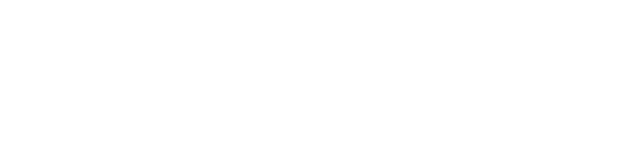
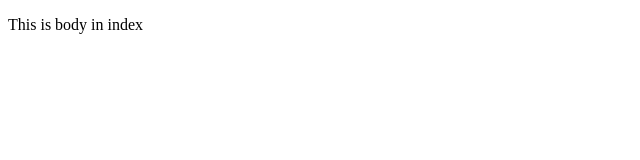
Before and after one commit to Ash0990/my-cv, a plain HTML site: page index.html in a window 1280 px wide. Shown: the whole page, without its empty margins (0-640 px from the left). Drawn offline with Linux system fonts and the light colour scheme.

Commit message:
Add files via upload

```diff
--- a/index.html
+++ b/index.html
@@ -8,6 +8,6 @@
     <title>Akash Hiremath</title>
 </head>
 <body>
-
+    <p> This is body in index</p>
 </body>
 </html>
```
